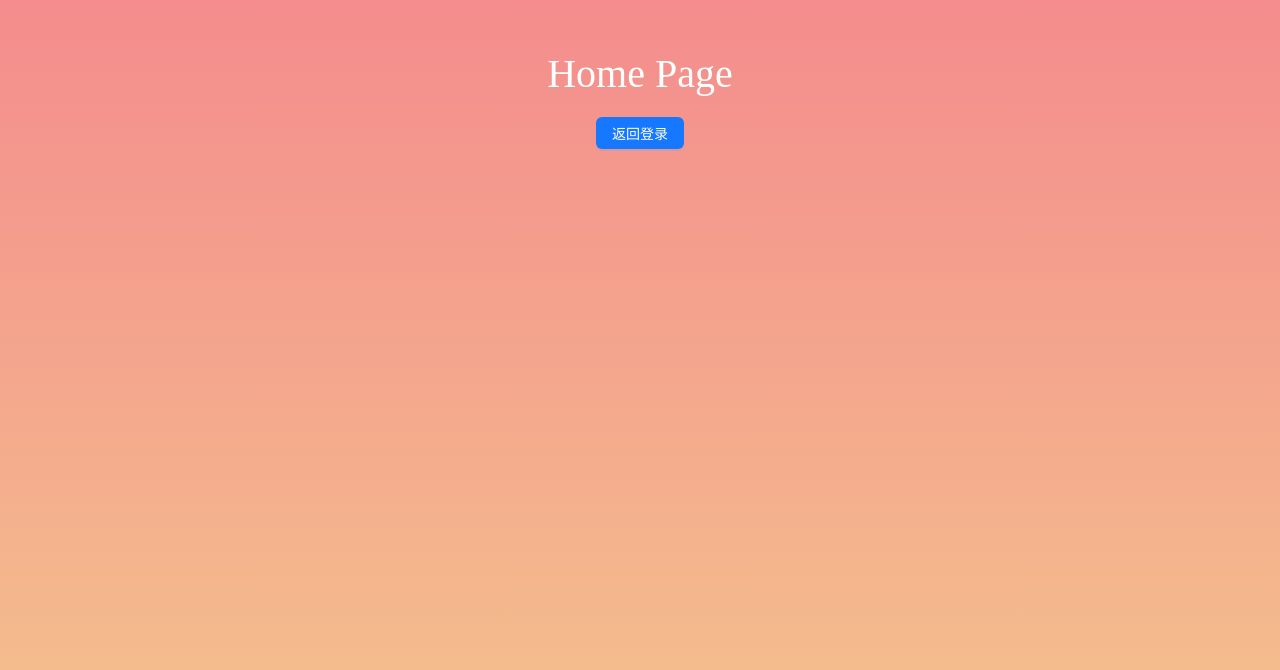
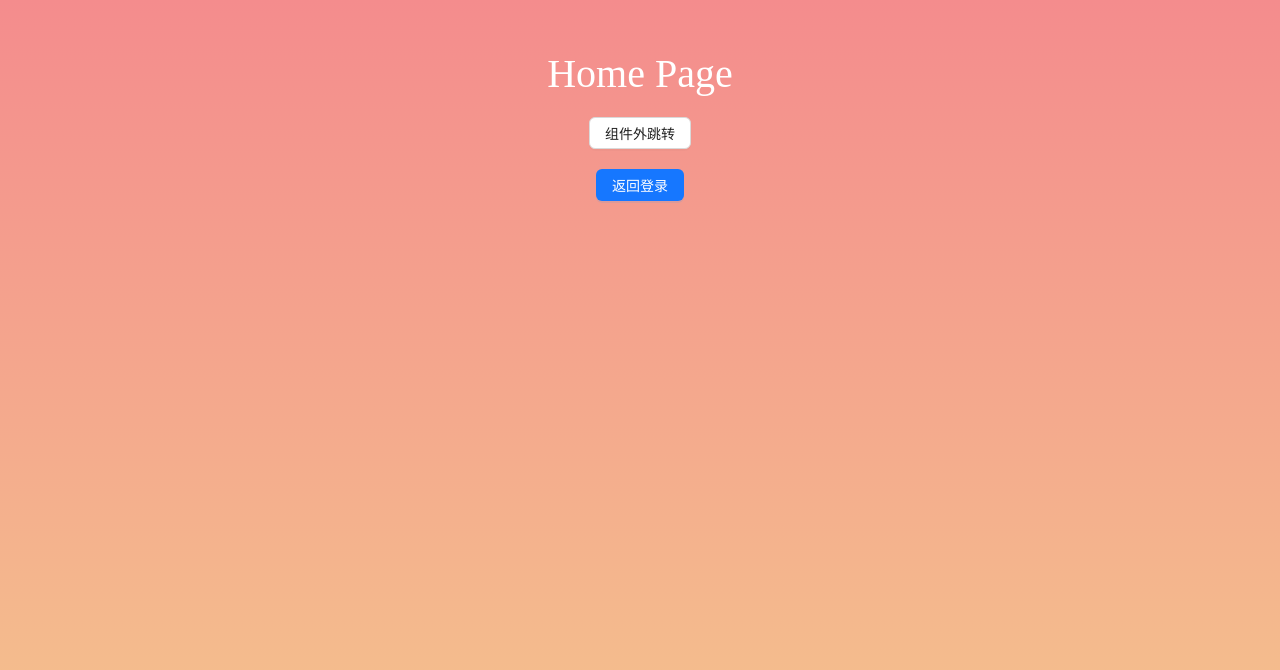
Before and after one commit to szwc/my-react-app, a React (Vite) app: page /#/ in a window 1280 px wide. Shown: the top 670 px of the page. Built offline with nearby package versions, Linux system fonts and the light colour scheme.

Commit message:
feat: 非组件跳转

```diff
--- /dev/null
+++ b/src/api/index.jsx
@@ -0,0 +1,5 @@
+import { globalRouters } from '@/router'
+
+export const goto = (path) => {
+  globalRouters.navigate(path)
+}
--- a/src/pages/Home/index.jsx
+++ b/src/pages/Home/index.jsx
@@ -1,5 +1,6 @@
 import React from 'react'
 import { useNavigate } from 'react-router-dom'
+import { goto } from '@/api'
 import { Button } from 'antd'
 import './index.less'
 
@@ -9,6 +10,15 @@ function Home() {
   return (
     <div className="P-home">
       <h1>Home Page</h1>
+      <div className="ipt-con">
+        <Button
+          onClick={() => {
+            goto('/login')
+          }}
+        >
+          组件外跳转
+        </Button>
+      </div>
       <div className="ipt-con">
         <Button
           type="primary"
```
